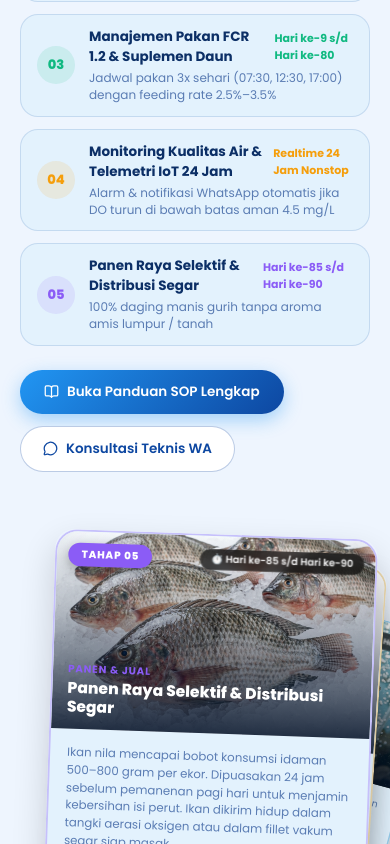
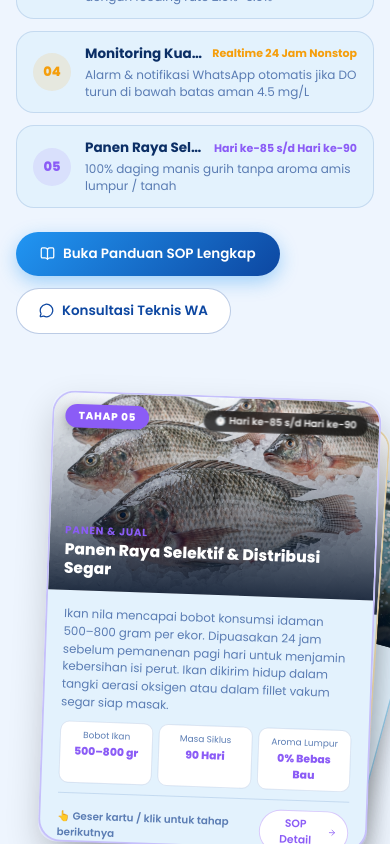
Before and after one commit to fadhlurr01/Budidaya-nila, a React (Vite) app: page / in a window 390 px wide. Shown: the part 8600-9444 px from the top of the page. Built offline with nearby package versions, Linux system fonts and the light colour scheme.

Commit message:
fix(mobile): ensure perfect mobile viewport fitting with zero horizontal scrollbar and seamless modal formatting

```diff
--- a/src/pages/HomePage.jsx
+++ b/src/pages/HomePage.jsx
@@ -649,7 +649,7 @@ export default function HomePage({
       </section>
 
       {/* 5. WORKFLOW BUDIDAYA NILA 90 HARI (REACT BITS STACK COMPONENT) */}
-      <section style={{ maxWidth: '1240px', margin: '0 auto', padding: '50px 20px 70px', width: '100%', boxSizing: 'border-box' }}>
+      <section style={{ maxWidth: '1240px', margin: '0 auto', padding: 'clamp(36px, 5vw, 50px) clamp(16px, 4vw, 20px) clamp(48px, 6vw, 70px)', width: '100%', boxSizing: 'border-box', overflow: 'hidden' }}>
         <div style={{ textAlign: 'center', maxWidth: '760px', margin: '0 auto 40px' }}>
           <span style={{ fontSize: '12.5px', fontWeight: 800, color: 'var(--b)', letterSpacing: '2px', textTransform: 'uppercase', display: 'inline-flex', alignItems: 'center', gap: '6px' }}>
             <Waves size={15} />
@@ -673,7 +673,7 @@ export default function HomePage({
           }}
         >
           {/* Left: Summary Steps & Guidance */}
-          <div style={{ flex: '1 1 360px', maxWidth: '560px' }}>
+          <div style={{ flex: '1 1 360px', maxWidth: '560px', minWidth: 0 }}>
             <div style={{ display: 'flex', flexDirection: 'column', gap: '12px' }}>
               {workflowSteps.map((st, sIdx) => (
                 <div
@@ -706,10 +706,10 @@ export default function HomePage({
                   >
                     {st.step}
                   </div>
-                  <div style={{ flex: 1 }}>
+                  <div style={{ flex: 1, minWidth: 0 }}>
                     <div style={{ display: 'flex', alignItems: 'center', justifyContent: 'space-between', gap: '8px' }}>
-                      <b style={{ fontSize: '13.5px', color: 'var(--txt)' }}>{st.title}</b>
-                      <span style={{ fontSize: '11px', color: st.accent, fontWeight: 700 }}>{st.timeline}</span>
+                      <b style={{ fontSize: '13.5px', color: 'var(--txt)', overflow: 'hidden', textOverflow: 'ellipsis', whiteSpace: 'nowrap' }}>{st.title}</b>
+                      <span style={{ fontSize: '11px', color: st.accent, fontWeight: 700, flexShrink: 0 }}>{st.timeline}</span>
                     </div>
                     <p style={{ fontSize: '12px', color: 'var(--mut)', margin: '3px 0 0', lineHeight: 1.4 }}>
                       {st.points[0]}
@@ -744,12 +744,14 @@ export default function HomePage({
           </div>
 
           {/* Right: React Bits Stack Component Deck */}
-          <div style={{ flex: '1 1 360px', display: 'flex', flexDirection: 'column', alignItems: 'center', justifyContent: 'center' }}>
+          <div style={{ flex: '1 1 360px', minWidth: 0, width: '100%', display: 'flex', flexDirection: 'column', alignItems: 'center', justifyContent: 'center' }}>
             <div
               style={{
-                width: 'min(380px, 88vw)',
-                height: '490px',
-                position: 'relative'
+                width: 'min(350px, calc(100vw - 32px))',
+                maxWidth: '100%',
+                height: '480px',
+                position: 'relative',
+                margin: '0 auto'
               }}
             >
               <Stack
```
